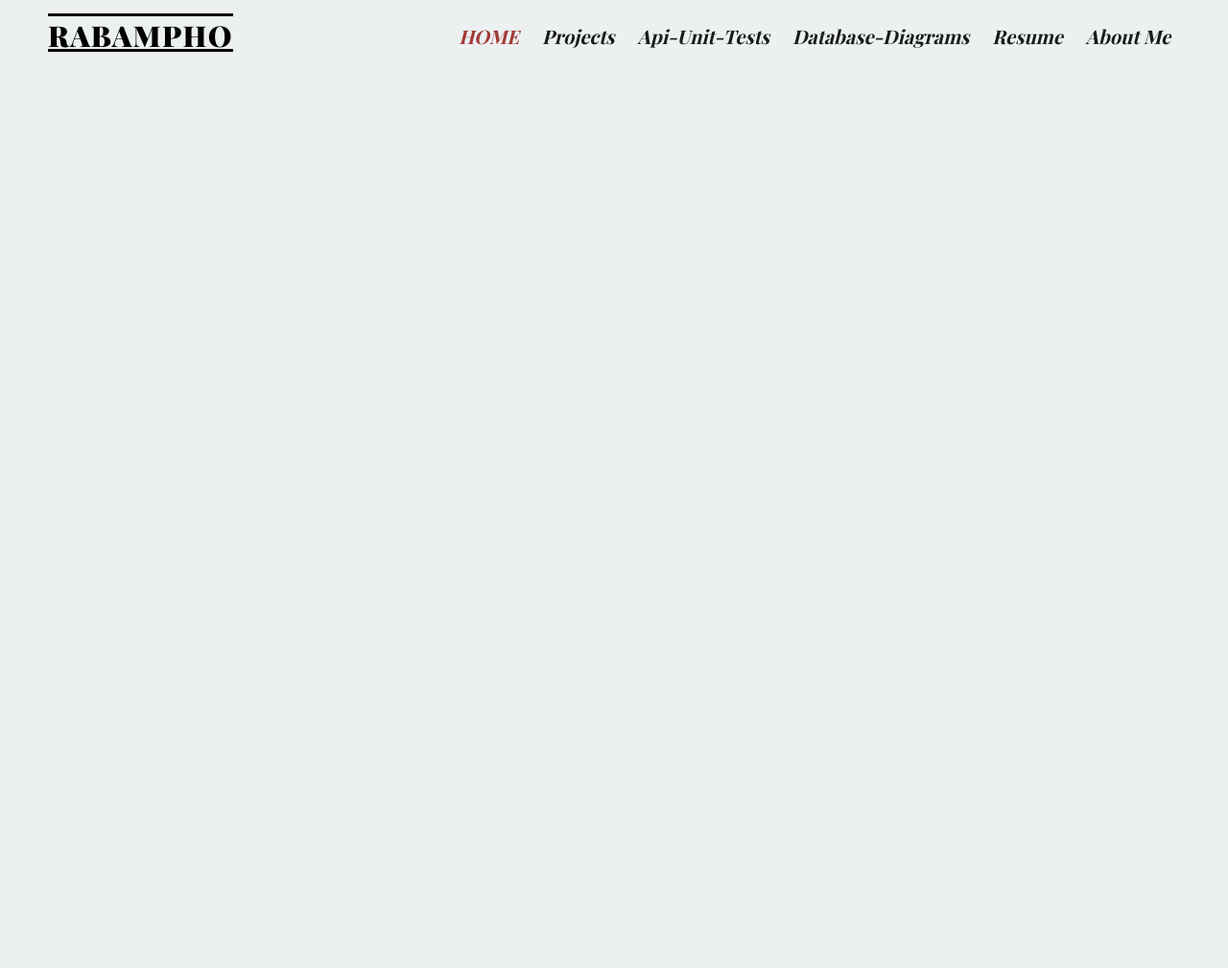
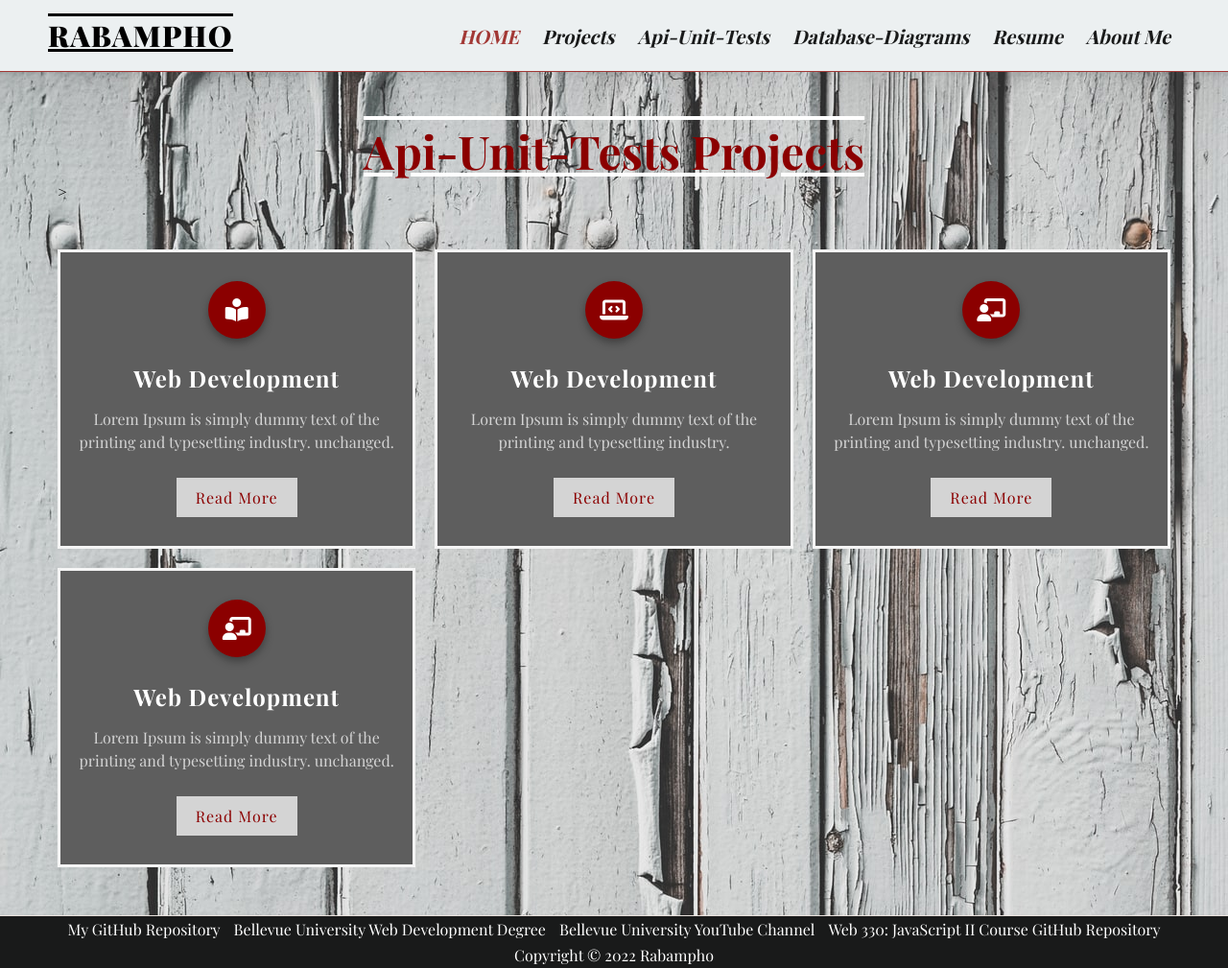
Before and after one commit to orabampho/Personal-Portfolios, a plain HTML site: page api-unit-tests.html in a window 1280 px wide. Shown: the whole page at 96% size. Before the commit the page ends 800 px from the top, so only its background shows below. Drawn offline with nearby package versions, Linux system fonts and the light colour scheme; a web font is replaced by a local one.

Commit message:
edit grid projects

```diff
--- a/api-unit-tests.html
+++ b/api-unit-tests.html
@@ -4,15 +4,63 @@
     <meta charset="UTF-8">
     <meta http-equiv="X-UA-Compatible" content="IE=edge">
     <meta name="viewport" content="width=device-width, initial-scale=1.0">
-     <!--Stylesheet reference-->
-     <link rel="stylesheet" href="site.css">
+
+    <!--Stylesheet reference-->
+    <link rel="stylesheet" href="site.css">
+    <link rel="stylesheet" href="/css/grid.css">
     <!--JavaScript reference-->
     <script src="./js/header.js"></script>
     <script src="./js/foother.js"></script>
+    <script src="https://kit.fontawesome.com/cfaba6e6f3.js" crossorigin="anonymous"></script>
 
-    <title>Rabampho's Api-Unit-Tests Page</title>
+    <title>Orawan Rabampho's Portfolios</title>
 </head>
+
 <body>
-    <header-component></header-component>
+<header-component></header-component>
+
+
+<div class="service-section">
+    <h1>Api-Unit-Tests Projects</h1>>
+    <div class="cards-section">
+        <div>
+            <i class="fa-solid fa-book-open-reader"></i>
+            <h2>Web Development</h2>
+            <p>
+                Lorem Ipsum is simply dummy text of the printing and typesetting industry. unchanged.
+            </p>
+            <a href="">Read More</a>
+        </div>
+
+        <div>
+            <i class="fa-solid fa-laptop-code"></i>
+            <h2>Web Development</h2>
+            <p>
+                Lorem Ipsum is simply dummy text of the printing and typesetting industry.
+            </p>
+            <a href="">Read More</a>
+        </div>
+
+        <div>
+            <i class="fa-solid fa-chalkboard-user"></i>
+            <h2>Web Development</h2>
+            <p>
+                Lorem Ipsum is simply dummy text of the printing and typesetting industry. unchanged.
+            </p>
+            <a href="">Read More</a>
+        </div>
+
+        <div>
+            <i class="fa-solid fa-chalkboard-user"></i>
+            <h2>Web Development</h2>
+            <p>
+                Lorem Ipsum is simply dummy text of the printing and typesetting industry. unchanged.
+            </p>
+            <a href="">Read More</a>
+        </div>
+    </div>
+</div>
+
+<footer-component></footer-component>
 </body>
 </html>
--- a/css/grid.css
+++ b/css/grid.css
@@ -0,0 +1,88 @@
+*{
+    margin: 0px;
+    padding: 0px;
+    box-sizing: border-box;
+    font-family: 'Playfair Display', serif;
+}
+
+body{
+    background-color: #ECF0F1;
+}
+
+.service-section{
+    padding: 50px 60px;
+    background-image: url("/images/woodpanel.jpg");
+}
+
+.service-section h1{
+    font-size: 48px;
+    text-align: center;
+    color: darkred;
+    text-decoration: overline underline white;
+    font-weight: bolder;
+}
+
+.cards-section{
+    text-align: center;
+    margin-top: 50px;
+    display: grid;
+    grid-template-columns: repeat(3, 1fr);
+    grid-gap: 20px;
+}
+
+.cards-section>div{
+    padding: 30px 10px;
+    background-color: #5e5e5e;
+    cursor: pointer;
+    border: solid whitesmoke 3px;
+}
+
+.cards-section>div:hover{
+    background-color: #8c8c8c;
+    transition: 0.2s ease;
+}
+
+.cards-section i{
+    height: 60px;
+    width: 60px;
+    line-height: 60px;
+    border-radius: 50px;
+    background-color: darkred;
+    color: #fff;
+    font-size: 24px;
+    margin-bottom: 25px;
+    box-shadow: 0 4px 8px 0 rgba(0, 0, 0, 0.342);
+}
+
+.cards-section i:hover{
+    background-color: black;
+    transition: 0.5s ease;
+}
+
+.cards-section h2{
+    color: #fff;
+    margin-bottom: 15px;
+    letter-spacing: 1px;
+}
+
+.cards-section p{
+    color: #d4d4d4;
+    margin-bottom: 15px;
+    line-height: 1.5;
+}
+
+.cards-section a{
+    margin-top: 10px;
+    display: inline-block;
+    color: darkred;
+    background-color: #d4d4d4;
+    padding: 10px 20px;
+    font-size: 16px;
+    text-decoration: none;
+    letter-spacing: 1px;
+}
+
+.cards-section a:hover{
+    background-color: #5e5e5e;
+    transition: 0.5s ease;
+}
--- a/site.css
+++ b/site.css
@@ -19,6 +19,7 @@ nav{
     padding: 0px 50px;
     position: relative;
     z-index: 1;
+    border-bottom: #A23835 solid 1px;
 }
 
 nav .logo{
```
Also changed, not shown: database-diagrams.html (+50 -3 lines), projects.html (+41 -0 lines).
